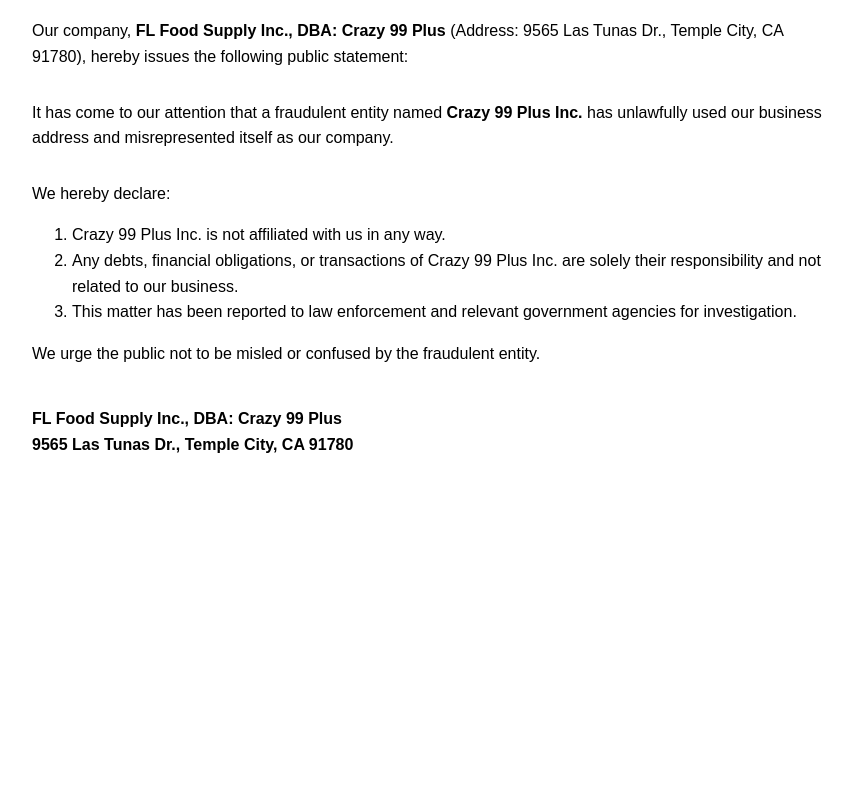
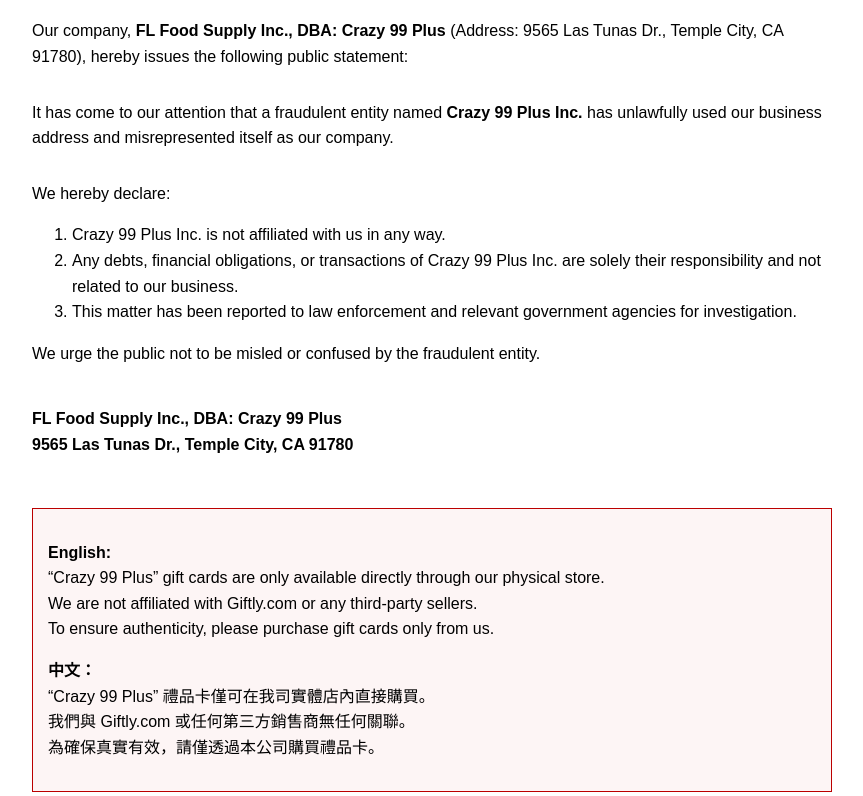
Before and after one commit to Ni15606977295/crazy99plus.github.io, a plain HTML site: page index.html in a window 1280 px wide. Shown: the part 505-1301 px from the top of the page, without its empty margins (8-871 px from the left). Before the commit the page ends 1003 px from the top, so only its background shows below. Drawn offline with Linux system fonts and the light colour scheme.

Commit message:
Update index.html

```diff
--- a/index.html
+++ b/index.html
@@ -19,6 +19,12 @@
     .company {
       margin-top: 40px;
       font-weight: bold;
+    }
+    .note {
+      margin-top: 50px;
+      padding: 15px;
+      border: 1px solid #b00;
+      background: #fdf5f5;
     }
   </style>
 </head>
@@ -63,5 +69,19 @@
     FL Food Supply Inc., DBA: Crazy 99 Plus<br>
     9565 Las Tunas Dr., Temple City, CA 91780
   </div>
+
+  <div class="note">
+    <p><b>English:</b><br>
+    “Crazy 99 Plus” gift cards are only available directly through our physical store.<br>
+    We are not affiliated with Giftly.com or any third-party sellers.<br>
+    To ensure authenticity, please purchase gift cards only from us.
+    </p>
+
+    <p><b>中文：</b><br>
+    “Crazy 99 Plus” 禮品卡僅可在我司實體店內直接購買。<br>
+    我們與 Giftly.com 或任何第三方銷售商無任何關聯。<br>
+    為確保真實有效，請僅透過本公司購買禮品卡。
+    </p>
+  </div>
 </body>
 </html>
```
